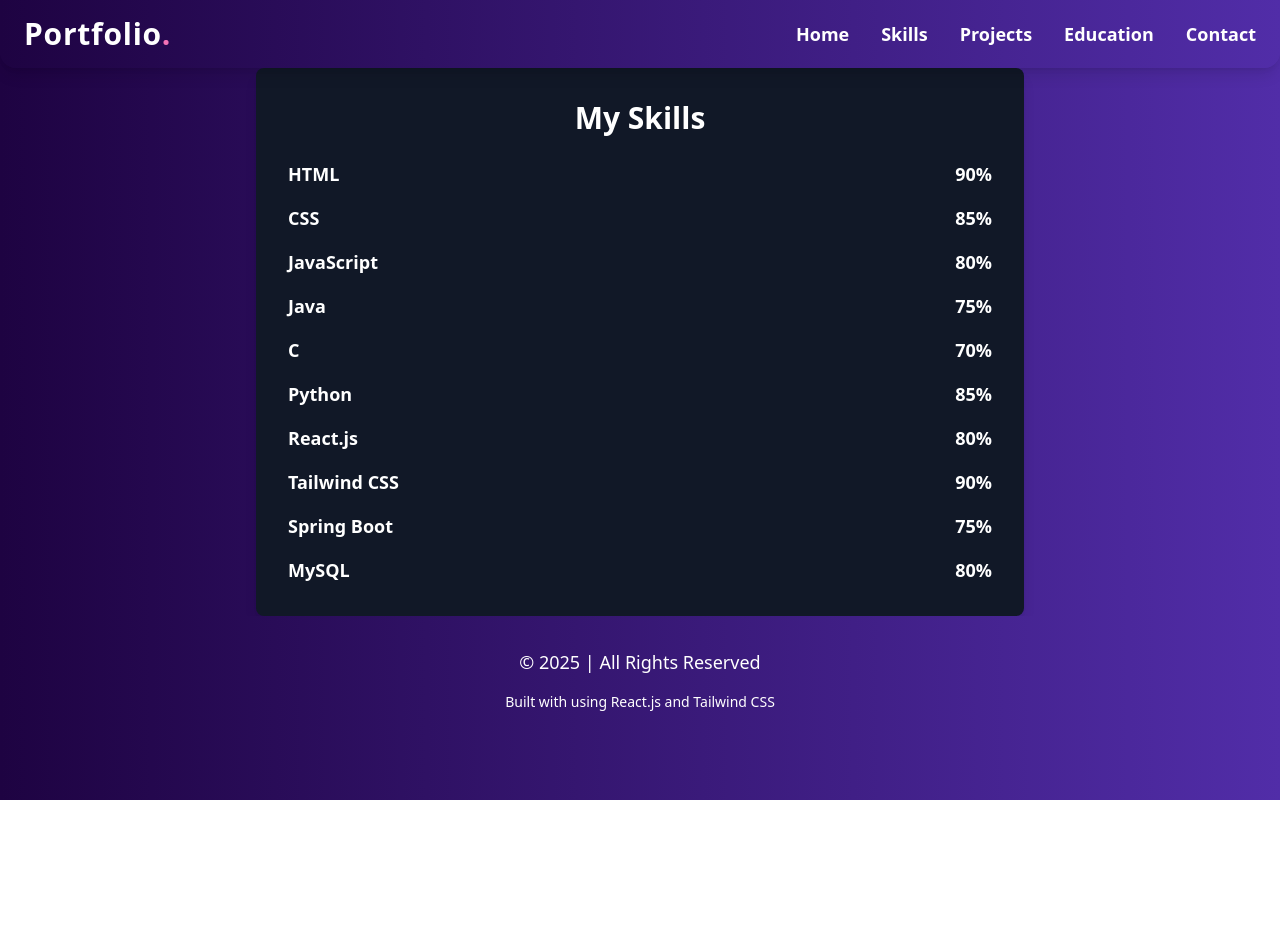
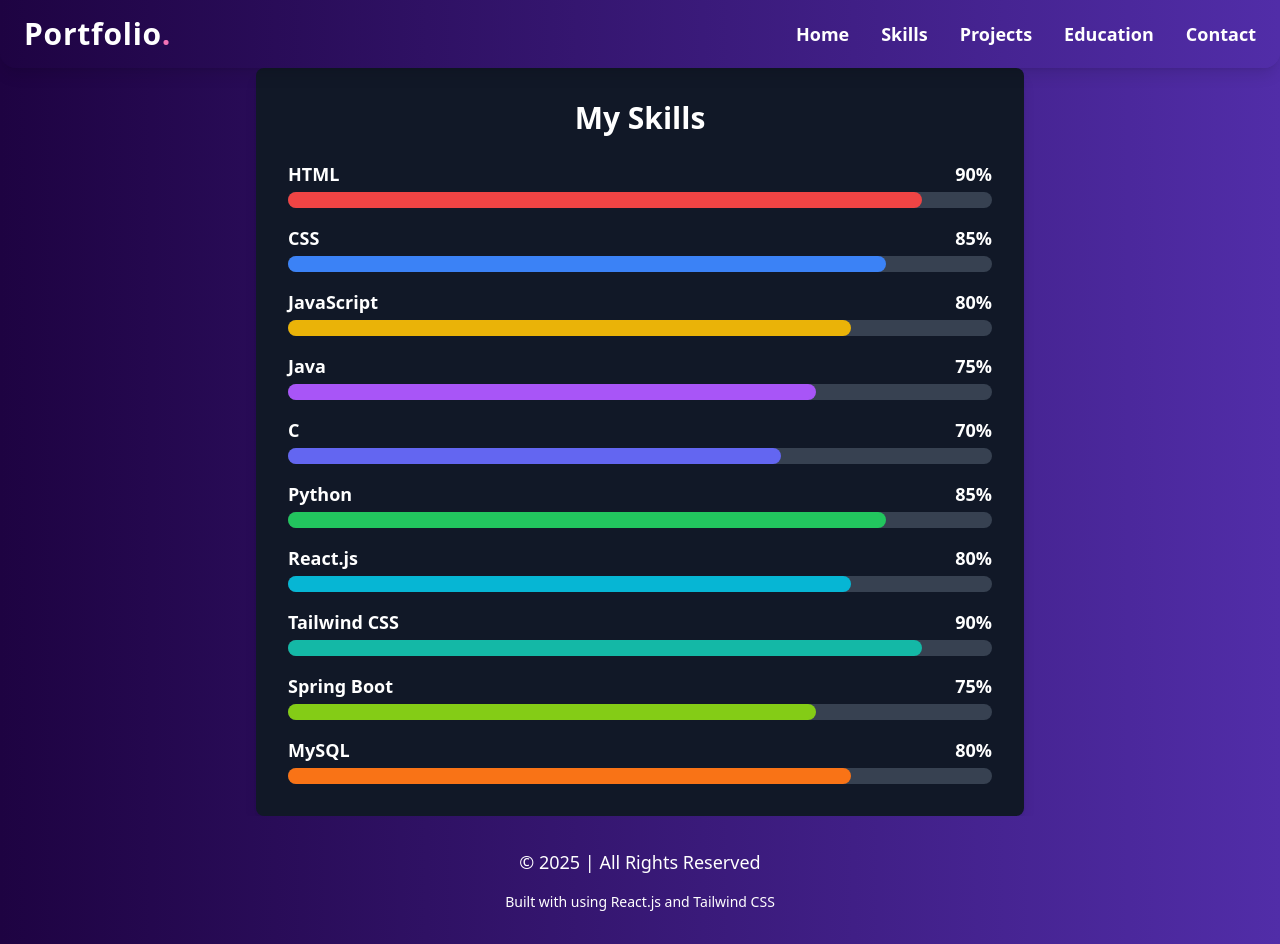
Before and after one commit to Sanduni4822/React-project-Individual, a React (Vite) app: page /skills in a window 1280 px wide. Before the commit the page ends 800 px from the top, so only its background shows below. Built offline with nearby package versions, Linux system fonts and the light colour scheme.

Commit message:
Added static skill bars

```diff
--- a/src/pages/skillspage/SkillsPage.jsx
+++ b/src/pages/skillspage/SkillsPage.jsx
@@ -17,9 +17,14 @@
             <h2 className="text-3xl font-bold text-center mb-6">My Skills</h2>
             <div className="space-y-4">
                 {skills.map((skill, index) => (
-                    <div key={index} className="flex justify-between mb-1">
-                        <span className="text-lg font-semibold">{skill.name}</span>
-                        <span className="text-lg font-semibold">{skill.level}%</span>
+                    <div key={index}>
+                        <div className="flex justify-between mb-1">
+                            <span className="text-lg font-semibold">{skill.name}</span>
+                            <span className="text-lg font-semibold">{skill.level}%</span>
+                        </div>
+                        <div className="w-full bg-gray-700 rounded-full h-4">
+                            <div className={`h-4 rounded-full ${skill.color}`} style={{ width: `${skill.level}%` }}></div>
+                        </div>
                     </div>
                 ))}
             </div>
@@ -27,4 +32,5 @@
     );
 };
 
+
 export default SkillsPage;
```
